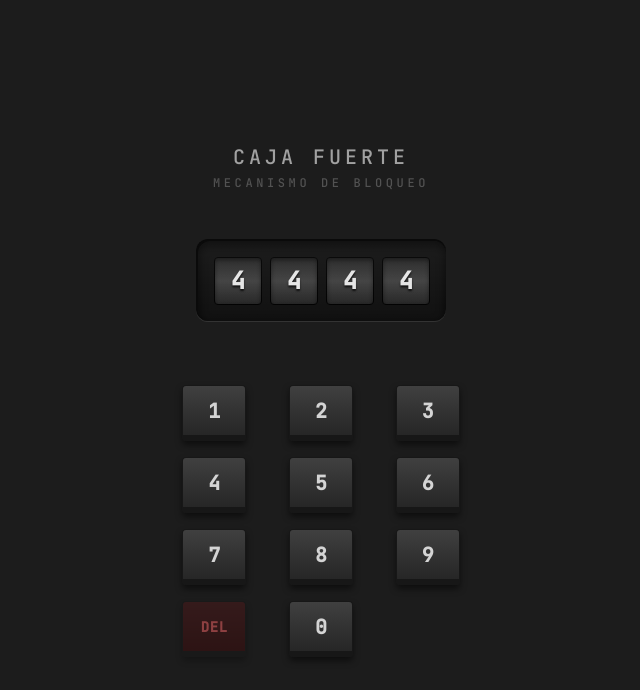
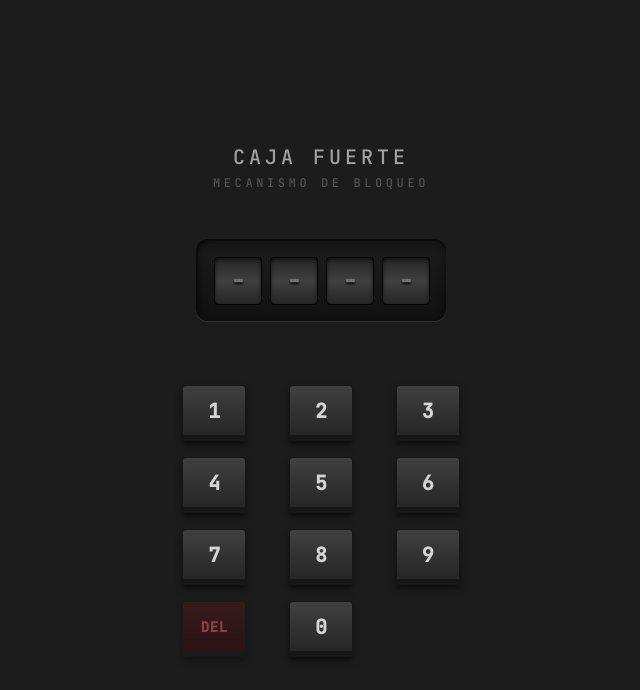
Before and after one commit to 2001mapa/portfolio_mapa, a Next.js app: page /admin/enter in a window 1280 px wide. Shown: the top 690 px of the page, without its empty margins (319-959 px from the left). Built offline with nearby package versions, Linux system fonts and the light colour scheme; no server answers.

Commit message:
fix: Rewrite odometer using AnimatePresence to bypass font scaling bugs completely

```diff
--- a/src/app/admin/enter/page.tsx
+++ b/src/app/admin/enter/page.tsx
@@ -1,7 +1,7 @@
 'use client';
 
 import { useState, useEffect } from 'react';
-import { motion } from 'framer-motion';
+import { motion, AnimatePresence } from 'framer-motion';
 
 export default function LoginPage() {
   const [pin, setPin] = useState<string>('');
@@ -83,34 +83,26 @@ export default function LoginPage() {
 
           {[0, 1, 2, 3].map((slotIndex) => {
             const hasDigit = pin.length > slotIndex;
-            const digit = hasDigit ? parseInt(pin[slotIndex]) : -1;
-            // -1 represents the '-' character which is at index 0 in columnNumbers
-            // digit 0 is at index 1, digit 1 is at index 2, etc.
-            const targetY = hasDigit ? `-${(digit + 1) * 3}rem` : '0rem';
+            const displayChar = hasDigit ? pin[slotIndex] : '-';
 
             return (
               <div
                 key={slotIndex}
-                className={`w-12 h-12 bg-gradient-to-b from-neutral-800 via-neutral-700 to-neutral-800 rounded flex items-center justify-center overflow-hidden border border-black shadow-[inset_0_2px_4px_rgba(0,0,0,0.5)] ${errorShake ? 'border-red-900' : ''}`}
+                className={`w-12 h-12 bg-gradient-to-b from-neutral-800 via-neutral-700 to-neutral-800 rounded flex items-center justify-center overflow-hidden border border-black shadow-[inset_0_2px_4px_rgba(0,0,0,0.5)] relative ${errorShake ? 'border-red-900' : ''}`}
               >
-                <motion.div
-                  className="flex flex-col items-center"
-                  initial={false}
-                  animate={{ y: errorShake ? '0rem' : targetY }}
-                  transition={errorShake ? { type: "spring", stiffness: 200, damping: 10 } : { type: "spring", stiffness: 150, damping: 15 }}
-                >
-                  {columnNumbers.map((num, i) => (
-                    <div
-                      key={i}
-                      className={`h-12 w-12 flex-shrink-0 flex items-center justify-center text-2xl font-bold ${num === '-' ? 'text-neutral-500' : 'text-neutral-200'}`}
-                      style={{
-                        textShadow: '0 2px 2px rgba(0,0,0,0.8)'
-                      }}
-                    >
-                      {num}
-                    </div>
-                  ))}
-                </motion.div>
+                <AnimatePresence mode="popLayout">
+                  <motion.div
+                    key={errorShake ? `error-${slotIndex}` : displayChar}
+                    initial={{ y: errorShake ? 0 : -40, opacity: errorShake ? 1 : 0, filter: 'blur(4px)' }}
+                    animate={{ y: 0, opacity: 1, filter: 'blur(0px)' }}
+                    exit={{ y: errorShake ? 0 : 40, opacity: errorShake ? 1 : 0, filter: 'blur(4px)' }}
+                    transition={{ type: "spring", stiffness: 300, damping: 25 }}
+                    className={`absolute flex items-center justify-center text-2xl font-bold ${displayChar === '-' ? 'text-neutral-500' : 'text-neutral-200'}`}
+                    style={{ textShadow: '0 2px 2px rgba(0,0,0,0.8)' }}
+                  >
+                    {displayChar}
+                  </motion.div>
+                </AnimatePresence>
               </div>
             );
           })}
```
